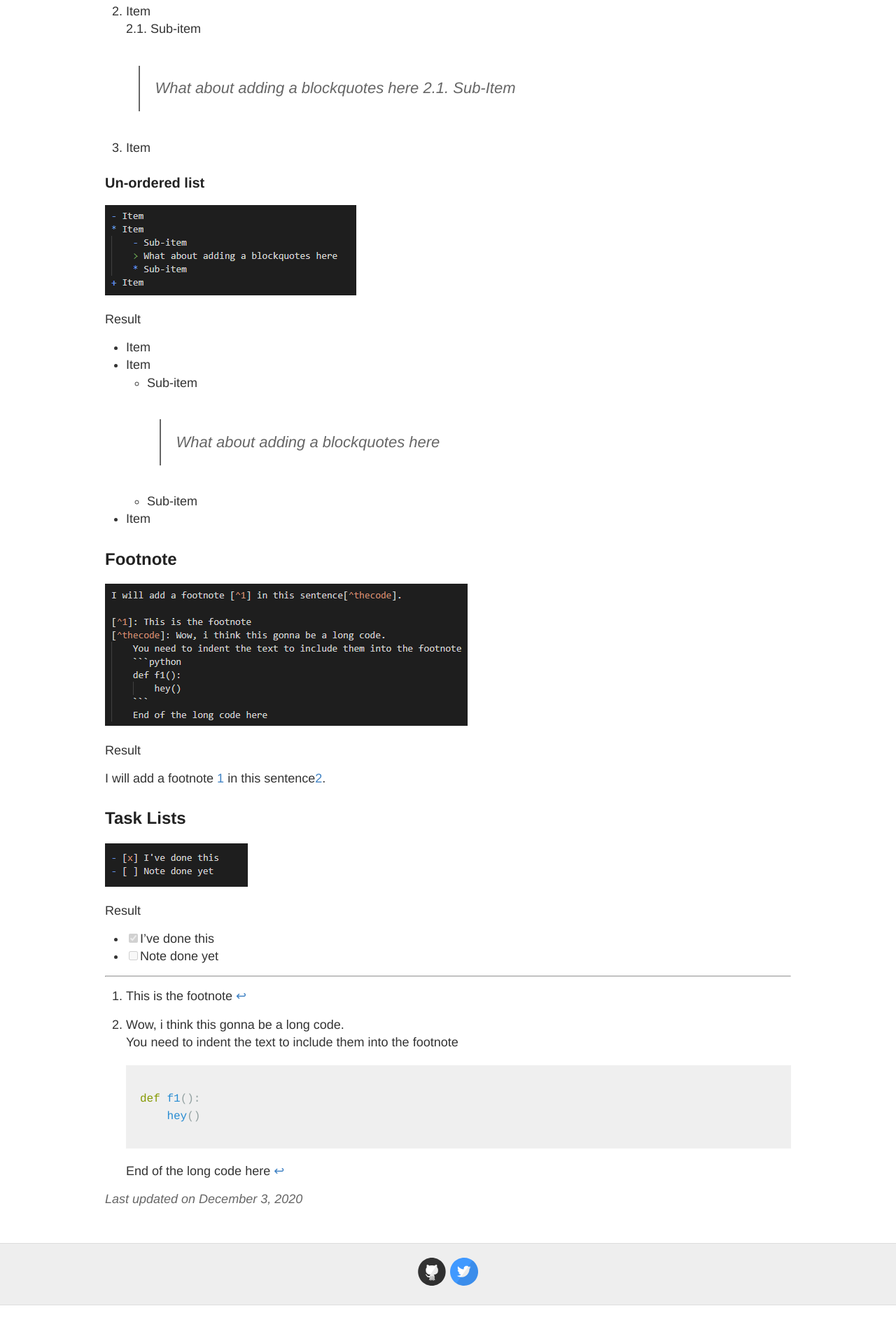
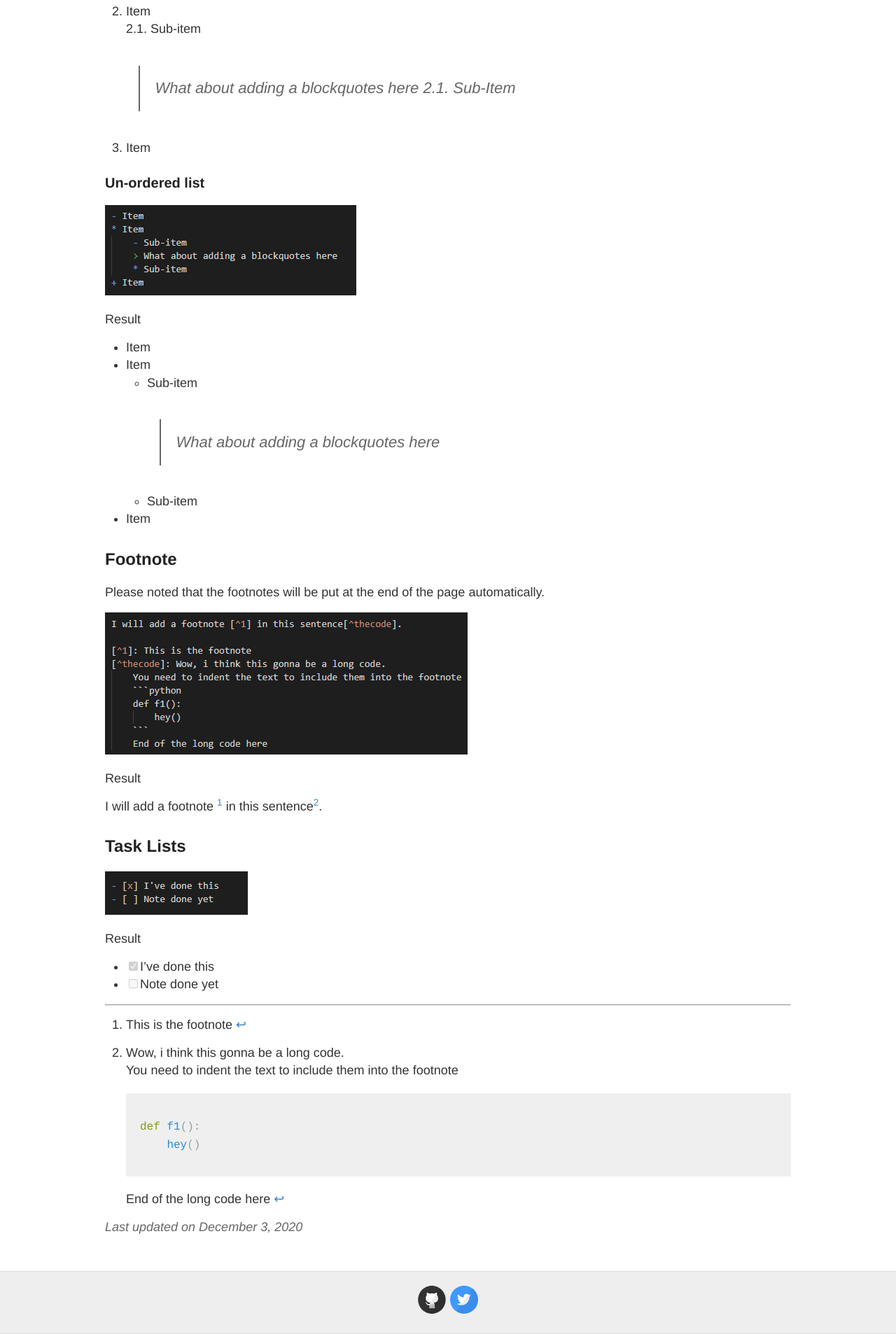
Before and after one commit to loitd/loitd.github.io, a Jekyll site: the page built from _cheatsheets/2020-12-03-markdown-cheatsheet.md, in a window 1280 px wide. Shown: the part 4356-6262 px from the top of the page at 70% size. Built offline with Jekyll 4.4.1, drawn with Linux system fonts in a browser that asks for light colours; before the commit the page ends 6221 px from its top, so only the background shows below that.

Commit message:
updated-by-loitd

```diff
--- a/_cheatsheets/2020-12-03-markdown-cheatsheet.md
+++ b/_cheatsheets/2020-12-03-markdown-cheatsheet.md
@@ -154,6 +154,7 @@ Result
 + Item
 
 ## Footnote {#Footnote}
+Please noted that the footnotes will be put at the end of the page automatically.
 
 ![Markdown Footnotes]({{ site.baseurl }}/images/20201207/markdown-footnotes.png)
 
--- a/style.scss
+++ b/style.scss
@@ -304,3 +304,10 @@ th {
   color: white;
   font-weight: bold;
 }
+
+sup {
+  top: -0.5em;
+  position: relative;
+  font-size: 75%;
+  line-height: 0;
+}
```
